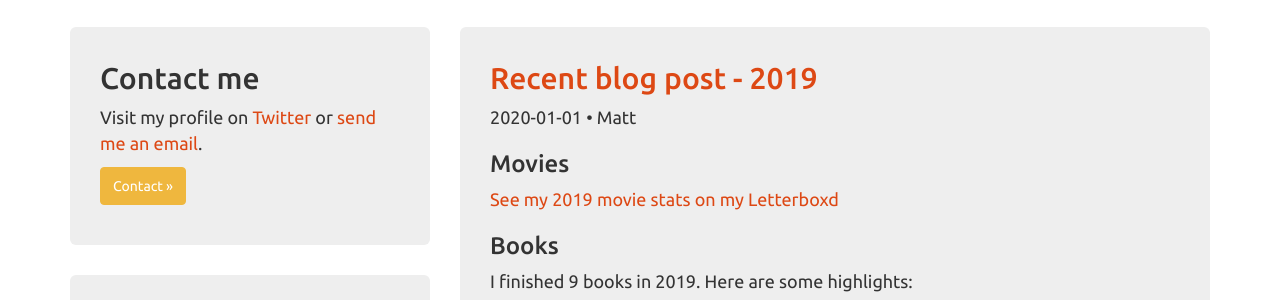
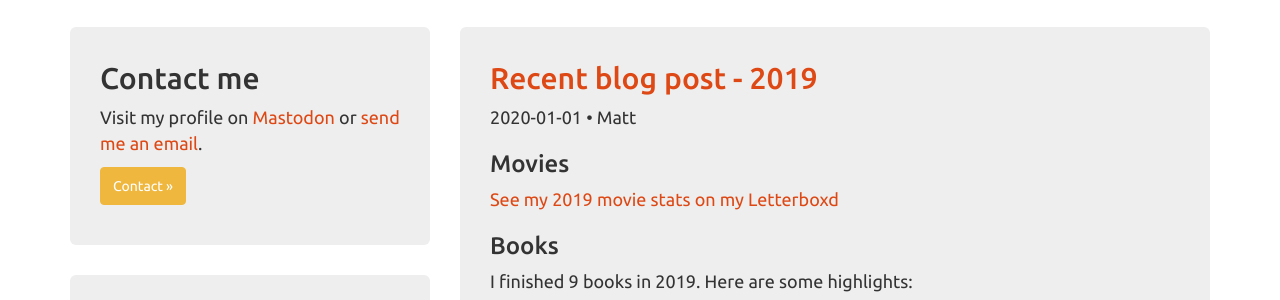
Before and after one commit to robotmlg/mattgoldman.us, a Jekyll site: the page built from index.html, in a window 1280 px wide and 1400 px high, scrolled down 324 px. Shown: the part 153-453 px from the top of the window. Built offline with Jekyll 4.4.1, drawn with Linux system fonts in a browser that asks for light colours.

Commit message:
mastodon (#18)
* Footer link

* Update index.html

* Update .travis.yml

```diff
--- a/_includes/footer.html
+++ b/_includes/footer.html
@@ -6,7 +6,7 @@
           <a href="#top">Back to top</a>
         </li>
         <li>&copy; Matt Goldman</li>
-        <li><a href="https://www.twitter.com/robotmlg">Twitter</a></li>
+        <li><a rel="me" href="https://tacobelllabs.net/@robotmlg">Mastodon</a></li>
         <li><a href="mailto:matt+homepage@mattgoldman.us">Email</a></li>
         <li><a href="https://github.com/robotmlg">Github</a></li>
         <li><a href="/feed.xml">RSS</a></li>
--- a/index.html
+++ b/index.html
@@ -19,7 +19,7 @@ title: mattgoldman.us
     <div class="col-md-4">
         <div class="tron">
             <h2>Contact me</h2>
-            <p>Visit my profile on <a href="http://twitter.com/robotmlg">Twitter</a> or <a href="mailto:matt+homepage@mattgoldman.us">send me an email</a>.</p>
+            <p>Visit my profile on <a rel="me" href="https://tacobelllabs.net/@robotmlg">Mastodon</a> or <a href="mailto:matt+homepage@mattgoldman.us">send me an email</a>.</p>
             <p><a class="btn btn-default btn-warning" href="/contact/">Contact &raquo;</a></p>
         </div>
         <div class="tron">
```
Also changed, not shown: .travis.yml.
